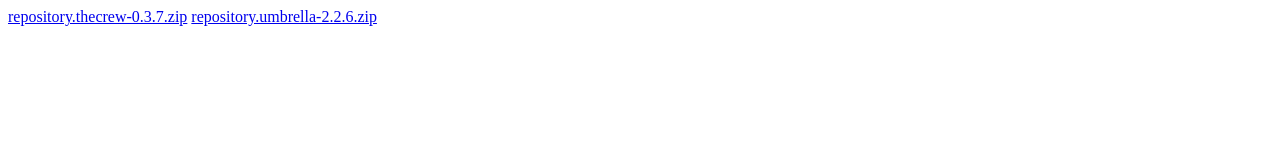
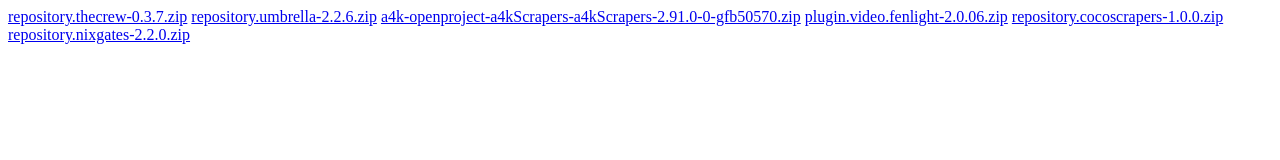
Before and after one commit to zmooseonzloose/zmooseonzloose.github.io, a plain HTML site: page index.html in a window 1280 px wide. Drawn offline with Linux system fonts and the light colour scheme.

Commit message:
Repo Update
Added remaining repos (dec 22 2024)

```diff
--- a/index.html
+++ b/index.html
@@ -1,3 +1,7 @@
 <!DOCTYPE html>
 <a href="repository.thecrew-0.3.7.zip">repository.thecrew-0.3.7.zip</a>
 <a href="repository.umbrella-2.2.6.zip">repository.umbrella-2.2.6.zip</a>
+<a href="a4k-openproject-a4kScrapers-a4kScrapers-2.91.0-0-gfb50570.zip">a4k-openproject-a4kScrapers-a4kScrapers-2.91.0-0-gfb50570.zip</a>
+<a href="plugin.video.fenlight-2.0.06.zip">plugin.video.fenlight-2.0.06.zip</a>
+<a href="repository.cocoscrapers-1.0.0.zip">repository.cocoscrapers-1.0.0.zip</a>
+<a href="repository.nixgates-2.2.0.zip">repository.nixgates-2.2.0.zip</a>
```
Also changed, not shown: 4 other files.
